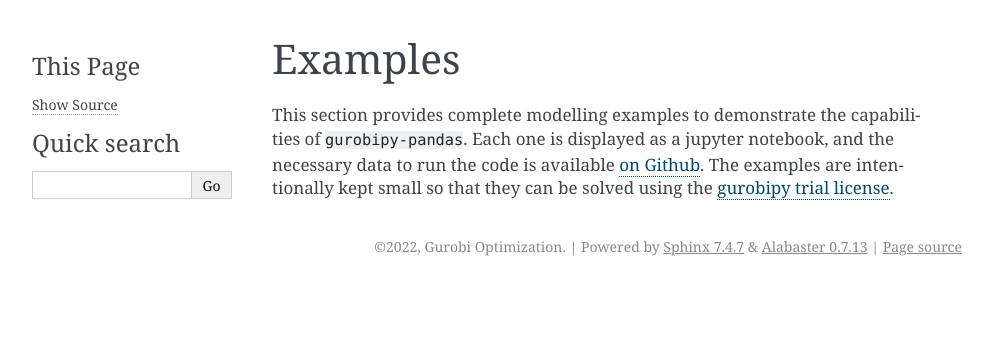
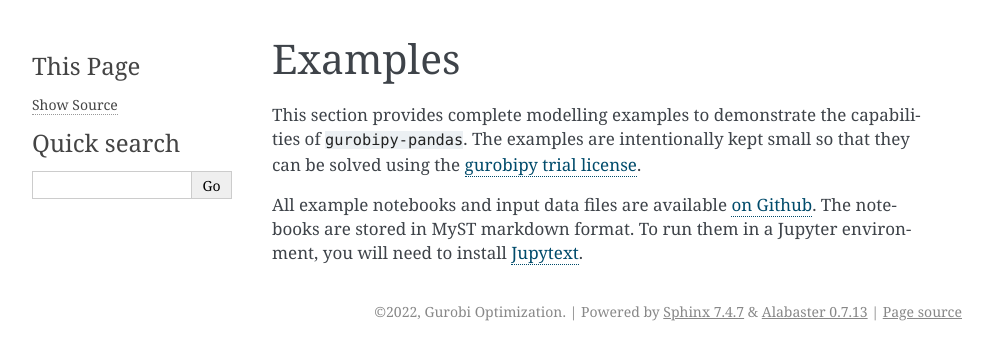
Before and after one commit to Gurobi/gurobipy-pandas, a Sphinx documentation site: the page built from docs/source/examples.rst, in a window 1280 px wide. Shown: the top 360 px of the page, without its empty margins (148-1141 px from the left). Built offline with Sphinx 7.4.7, drawn with Linux system fonts in a browser that asks for light colours; pages that are not in the unit, such as notebooks, are missing from menus.

Commit message:
Update examples page
Add note about jupytext/myst format

```diff
--- a/docs/source/examples.rst
+++ b/docs/source/examples.rst
@@ -1,7 +1,9 @@
 Examples
 ========
 
-This section provides complete modelling examples to demonstrate the capabilities of ``gurobipy-pandas``. Each one is displayed as a jupyter notebook, and the necessary data to run the code is available :ghsrc:`on Github <docs/source/examples/data>`. The examples are intentionally kept small so that they can be solved using the :doc:`gurobipy trial license<license>`.
+This section provides complete modelling examples to demonstrate the capabilities of ``gurobipy-pandas``. The examples are intentionally kept small so that they can be solved using the :doc:`gurobipy trial license<license>`.
+
+All example notebooks and input data files are available :ghsrc:`on Github <docs/source/examples>`. The notebooks are stored in MyST markdown format. To run them in a Jupyter environment, you will need to install `Jupytext <https://jupytext.readthedocs.io/en/latest/>`_.
 
 .. toctree::
    :maxdepth: 1
```
